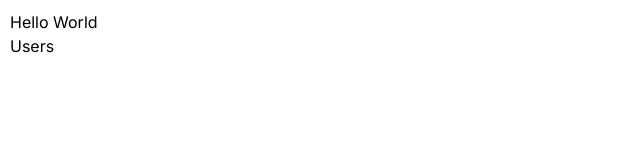
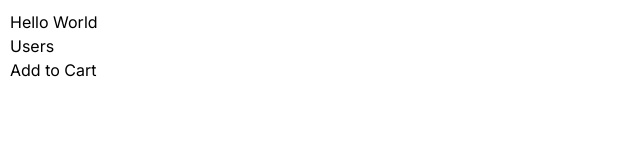
Before and after one commit to DoniyorAlimov/next-app, a Next.js app: page / in a window 1280 px wide. Shown: the top 160 px of the page, without its empty margins (0-640 px from the left). Built offline with nearby package versions, Linux system fonts and the light colour scheme.

Commit message:
Server and Client Components

```diff
--- /dev/null
+++ b/app/components/AddToCart.tsx
@@ -0,0 +1,12 @@
+'use client'
+import React from 'react'
+
+const AddToCart = () => {
+  return (
+    <div>
+        <button onClick={() => console.log('Add to Cart')}>Add to Cart</button>
+    </div>
+  )
+}
+
+export default AddToCart
--- /dev/null
+++ b/app/components/ProductCard.tsx
@@ -0,0 +1,12 @@
+import React from 'react'
+import AddToCart from './AddToCart'
+
+const ProductCard = () => {
+  return (
+    <div>
+        <AddToCart />
+    </div>
+  )
+}
+
+export default ProductCard
--- a/app/page.tsx
+++ b/app/page.tsx
@@ -1,9 +1,12 @@
 import Image from 'next/image'
 import Link from 'next/link'
+import ProductCard from './components/ProductCard'
 
 export default function Home() {
   return (
     <main><h1>Hello World</h1>
-    <Link href={'/users'}>Users</Link></main>
+    <Link href={'/users'}>Users</Link>
+    <ProductCard />
+    </main>
   )
 }
```
